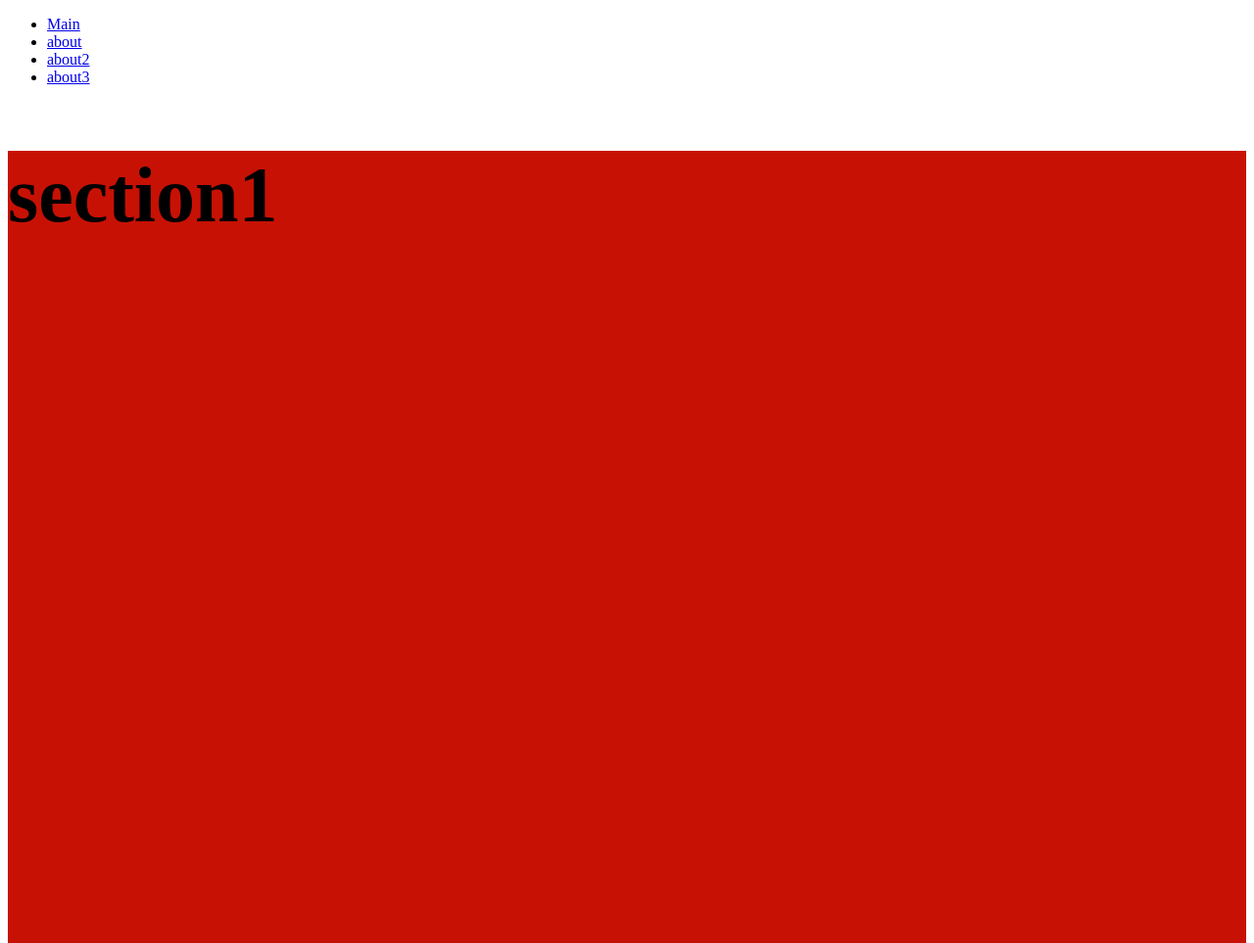
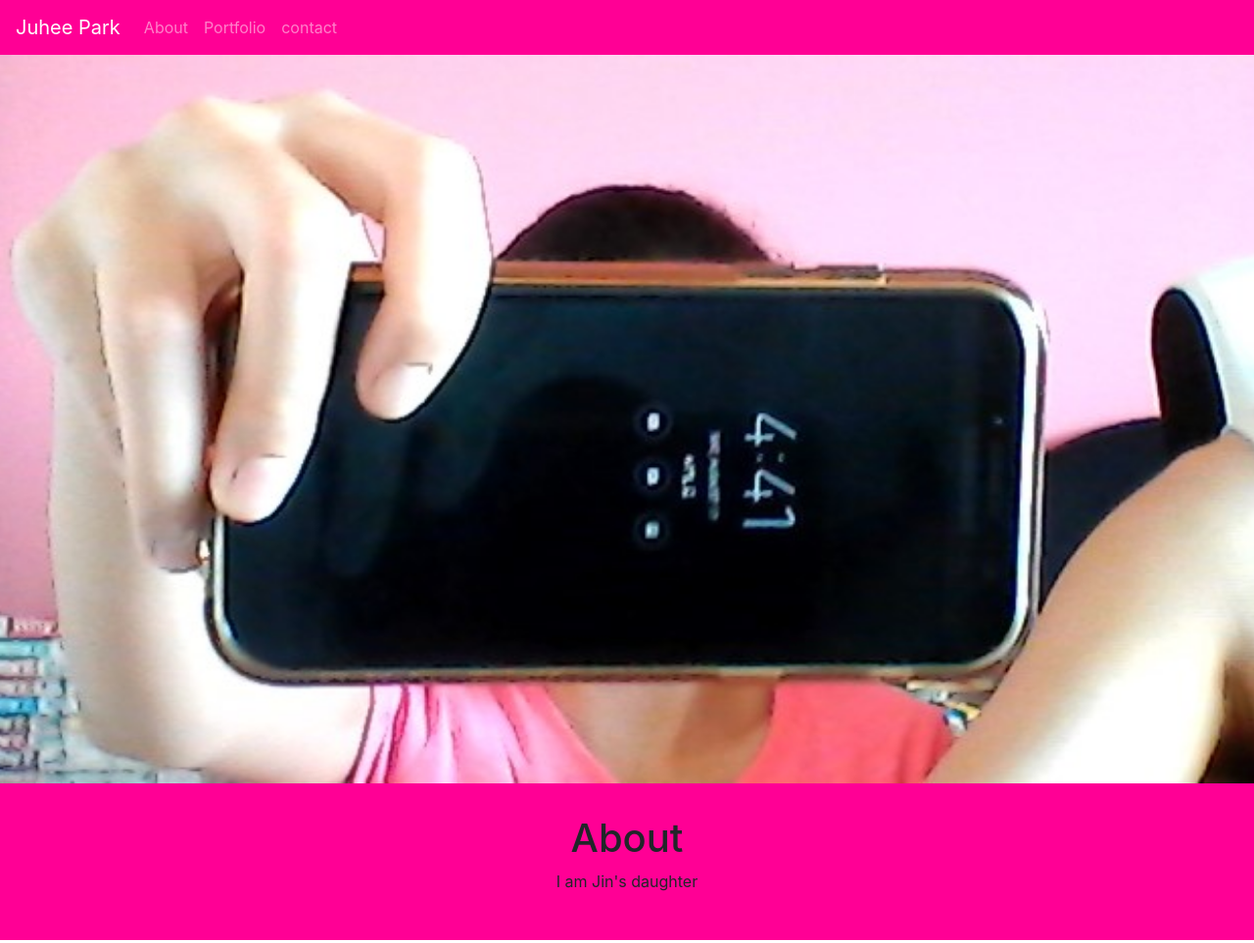
Before and after one commit to juheeparksurgeondreamer/web-folder, a plain HTML site: page index.html in a window 1280 px wide. Shown: the top 963 px of the page at 98% size. Drawn offline with nearby package versions, Linux system fonts and the light colour scheme.

Commit message:
modified home.less for navigation

```diff
--- /dev/null
+++ b/home.less
@@ -0,0 +1,19 @@
+nav {
+    background-color: rgb(255, 0, 149);
+}
+#main-bg {
+    background-image: url("/images/temp.jpg");
+    background-size: cover;
+    height: calc(100vh - 56px);
+    width: 100%;
+    background-position: center
+}
+#section_2{
+    div {
+        background-color: rgb(255, 0, 149);
+        background-size: cover;
+        width: 100%;
+        text-align: center;
+        padding: 2rem 0;
+    }
+}
--- a/index.html
+++ b/index.html
@@ -4,50 +4,50 @@
     <meta charset="UTF-8">
     <meta name="viewport" content="width=device-width, initial-scale=1.0">
     <meta http-equiv="X-UA-Compatible" content="ie=edge">
-    <title>Juhee Park SurgeonDreamer</title>
+    <title>Surgery</title>
+    <link rel="stylesheet/less" type="text/css" href="home.less" />
+    <link rel="stylesheet" href="https://stackpath.bootstrapcdn.com/bootstrap/4.3.1/css/bootstrap.min.css" integrity="sha384-ggOyR0iXCbMQv3Xipma34MD+dH/1fQ784/j6cY/iJTQUOhcWr7x9JvoRxT2MZw1T" crossorigin="anonymous">
 </head>
 <body>
-    <nav id="beginning">
-        <ul>
-            <li>
-                <a href="#section1">Main</a>
-            </li>
-            <li>
-                <a href="#section2">about</a>
-            </li>
-            <li>
-                <a href="#section3">about2</a>
-            </li>
-            <li>
-                <a href="#section4">about3</a>
-            </li>
-        </ul>
+   <nav class="navbar sticky-top navbar-expand-md navbar-dark ">
+       <a class="navbar-brand" href="#">Juhee Park</a>
+       <button class="navbar-toggler" type="button" data-toggle="collapse" data-target="#content" aria-controls="content" aria-expanded="false" aria-label="Toggle navigation">
+            <span class="navbar-toggler-icon"></span>
+        </button>
+        <div class="collapse navbar-collapse" id="content">
+            <ul class="navbar-nav">
+                <li class="nav-item">
+                    <a class="nav-link">About</a>
+                </li>
+                <li class="nav-item">
+                    <a class="nav-link">Portfolio</a>
+                </li>
+                <li class="nav-item">
+                    <a class="nav-link">contact</a>
+                </li>
+            </ul>
+        </div>
     </nav>
-    <main>
-        <section id="section1" style="height:1000px;background-color:rgb(199, 17, 4);">
+    <main class="container-fluid">
+        <section class="row">
+            <div id="main-bg"></div>
+        </section>
+        <section id="section_2" class="row">
             <div>
-               <h1 style="font-size:80px;">section1</h1>
+                <h1>
+                    About
+                </h1>
+                <p>
+                    I am Jin's daughter
+                </p>
             </div>
         </section>
-        <section id="section2" style="height:1000px;background-color:rgb(232, 248, 11);">
-            <div>
-                section2
-            </div>
-        </section>
-        <section id="section3" style="height:1000px;background-color:rgb(18, 203, 216);">
-            <div>
-                section3
-            </div>
-        </section>
-        <section id="section4" style="height:1000px;background-color:rgb(245, 31, 102);">
-                <div>
-                    section4
-                    <a href="#beginning" style="color:rgb(255, 255, 255);font-size:30px;">top</a>
-            </div>
-        </section>
+
     </main>
-    <footer>
 
-    </footer>
+    <script src="https://code.jquery.com/jquery-3.3.1.slim.min.js" integrity="sha384-q8i/X+965DzO0rT7abK41JStQIAqVgRVzpbzo5smXKp4YfRvH+8abtTE1Pi6jizo" crossorigin="anonymous"></script>
+<script src="https://cdnjs.cloudflare.com/ajax/libs/popper.js/1.14.7/umd/popper.min.js" integrity="sha384-UO2eT0CpHqdSJQ6hJty5KVphtPhzWj9WO1clHTMGa3JDZwrnQq4sF86dIHNDz0W1" crossorigin="anonymous"></script>
+<script src="https://stackpath.bootstrapcdn.com/bootstrap/4.3.1/js/bootstrap.min.js" integrity="sha384-JjSmVgyd0p3pXB1rRibZUAYoIIy6OrQ6VrjIEaFf/nJGzIxFDsf4x0xIM+B07jRM" crossorigin="anonymous"></script>
+<script src="//cdnjs.cloudflare.com/ajax/libs/less.js/3.9.0/less.min.js" ></script>
 </body>
 </html>
```
Also changed, not shown: images/temp.jpg (added).
